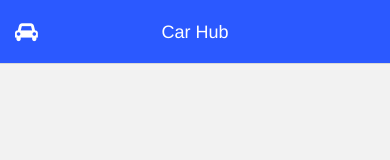
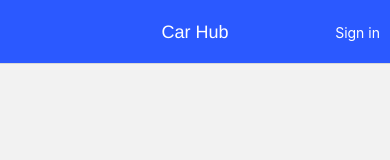
Before and after one commit to Ivana140/car-hub, a React Native app: screen / in a window 390 px wide. Shown: the top 160 px of the page. Built offline with nearby package versions, Linux system fonts and the light colour scheme.

Commit message:
Add backend

```diff
--- a/src/StackNavigatorComponent.tsx
+++ b/src/StackNavigatorComponent.tsx
@@ -45,28 +45,34 @@ const StackNavigatorComponent: React.FC = () => {
     <NavigationContainer>
       <Stack.Navigator initialRouteName="Home">
         <Stack.Screen
-          options={{
+          options={({ navigation }) => ({
             title: "Car Hub",
             headerTitleAlign: "center",
             headerStyle: {
               backgroundColor: colors.car_primary_color,
             },
-            headerLeft: () => (
-              <View>
-                <FontAwesome
-                  name="car"
-                  size={20}
-                  color="white"
-                  style={{ marginLeft: 15, fontFamily: "Helvetica Neue" }}
-                />
+            headerRight: () => (
+              <View style={{ marginRight: 10 }}>
+                <TouchableOpacity
+                  onPress={() => {
+                    isAuthenticated ? logout() : navigation.navigate("SignIn");
+                  }}
+                >
+                  {isAuthenticated ? (
+                    <Text style={{ color: "white" }}>Logout</Text>
+                  ) : (
+                    <Text style={{ color: "white" }}>Sign in</Text>
+                  )}
+                </TouchableOpacity>
               </View>
             ),
+
             headerTitleStyle: {
               fontFamily: "Helvetica Neue",
               fontSize: 18,
               color: "white",
             },
-          }}
+          })}
           name={"HomePage"}
           key={"HomePage"}
           component={HomePage}
@@ -96,17 +102,7 @@ const StackNavigatorComponent: React.FC = () => {
                 </TouchableOpacity>
               </View>
             ),
-            headerRight: () => (
-              <View style={{ marginRight: 10 }}>
-                <TouchableOpacity
-                  onPress={() => {
-                    isAuthenticated ? logout() : navigation.navigate("SignIn");
-                  }}
-                >
-                  {isAuthenticated ? <Text>Logout</Text> : <Text>Sign in</Text>}
-                </TouchableOpacity>
-              </View>
-            ),
+
             headerTitleStyle: {
               fontFamily: "Helvetica Neue",
               fontSize: 18,
--- a/src/screens/RentOut/RentOut.tsx
+++ b/src/screens/RentOut/RentOut.tsx
@@ -28,13 +28,15 @@ function RentOut() {
 
   const handleSubmit = async () => {
     const formData = new FormData();
-    formData.append("name", name);
+    formData.append("model", name);
     formData.append("class", carClass);
-    formData.append("cmpg", cmpg);
+    formData.append("combination_mpg", cmpg);
+    formData.append("fuel_type", fuelType);
+    formData.append("transmission", transmission);
 
     try {
       const response = await axios.post(
-        "http://localhost:3000/upload-cars",
+        "http://10.0.2.2:3000/upload-cars",
         formData,
         {
           headers: {
--- a/src/screens/SignInUp/SignIn.tsx
+++ b/src/screens/SignInUp/SignIn.tsx
@@ -1,35 +1,42 @@
-import React, { useState } from 'react';
-import { View, TextInput, Button, StyleSheet, Alert, TouchableOpacity, Text } from 'react-native';
-import { useAuth } from '../../AuthContext';
+import React, { useState } from "react";
+import {
+  View,
+  TextInput,
+  StyleSheet,
+  Alert,
+  TouchableOpacity,
+  Text,
+} from "react-native";
+import { useAuth } from "../../AuthContext";
+import Button from "../../components/Button";
 
-const SignIn = ({navigation}: {navigation: any}) => {
-  const { login } = useAuth()
-  const [email, setEmail] = useState('');
-  const [password, setPassword] = useState('');
+const SignIn = ({ navigation }: { navigation: any }) => {
+  const { login } = useAuth();
+  const [email, setEmail] = useState("");
+  const [password, setPassword] = useState("");
 
   const handleLogin = async () => {
     try {
-      const response = await fetch('http://10.0.2.2:3000/login', {
-        method: 'POST',
+      const response = await fetch("http://10.0.2.2:3000/login", {
+        method: "POST",
         headers: {
-          'Content-Type': 'application/json',
+          "Content-Type": "application/json",
         },
         body: JSON.stringify({ email, password }),
       });
       const data = await response.json();
 
       if (!response.ok) {
-        throw new Error(data.message || 'An error occurred');
+        throw new Error(data.message || "An error occurred");
       }
-      console.log(data.userId)
-      login(data.token, data.userId)
-      console.log('Login successful');
-      navigation.navigate("CarList");
+      console.log(data.userId);
+      login(data.token, data.userId);
+      console.log("Login successful");
+      navigation.navigate("HomePage");
     } catch (error: any) {
-      Alert.alert('Error', "Invalid email or password");
+      Alert.alert("Error", "Invalid email or password");
     }
   };
-
 
   return (
     <View style={styles.container}>
@@ -48,9 +55,9 @@ const SignIn = ({navigation}: {navigation: any}) => {
         onChangeText={setPassword}
         secureTextEntry
       />
-      <Button title="Sign In" onPress={handleLogin} />
+      <Button onPress={handleLogin}>Sign in</Button>
       <TouchableOpacity onPress={() => navigation.navigate("SignUp")}>
-            <Text>Don't have an account? Sign up here...</Text>
+        <Text>Don't have an account? Sign up here...</Text>
       </TouchableOpacity>
     </View>
   );
@@ -59,16 +66,16 @@ const SignIn = ({navigation}: {navigation: any}) => {
 const styles = StyleSheet.create({
   container: {
     flex: 1,
-    justifyContent: 'center',
-    alignItems: 'center',
+    justifyContent: "center",
+    alignItems: "center",
     padding: 20,
   },
   input: {
-    width: '100%',
+    width: "100%",
     marginVertical: 10,
     padding: 15,
     borderWidth: 1,
-    borderColor: 'gray',
+    borderColor: "gray",
     borderRadius: 5,
   },
 });
```
Also changed, not shown: src/screens/Wishlist/list/CarList.tsx (+11 -13 lines).
